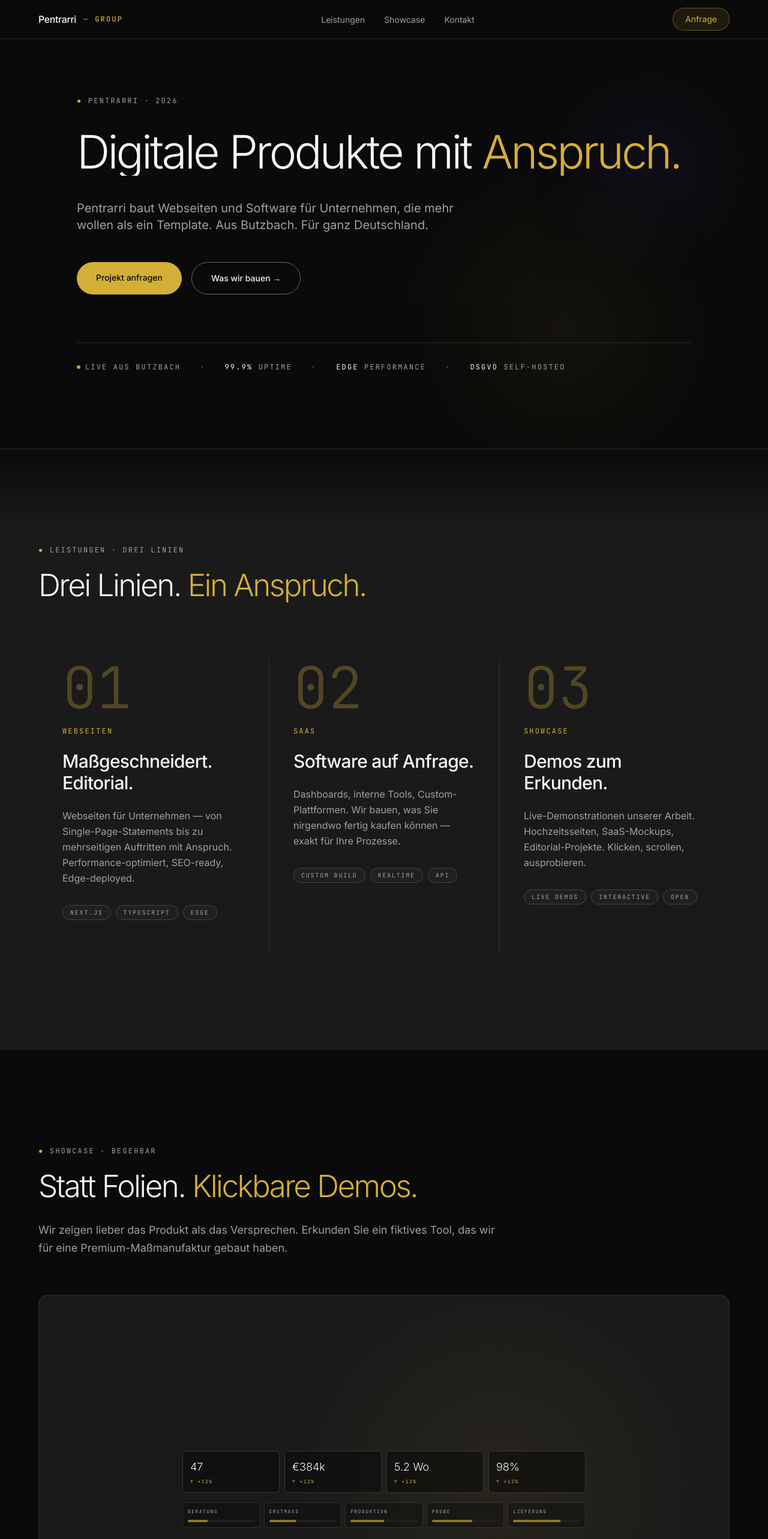
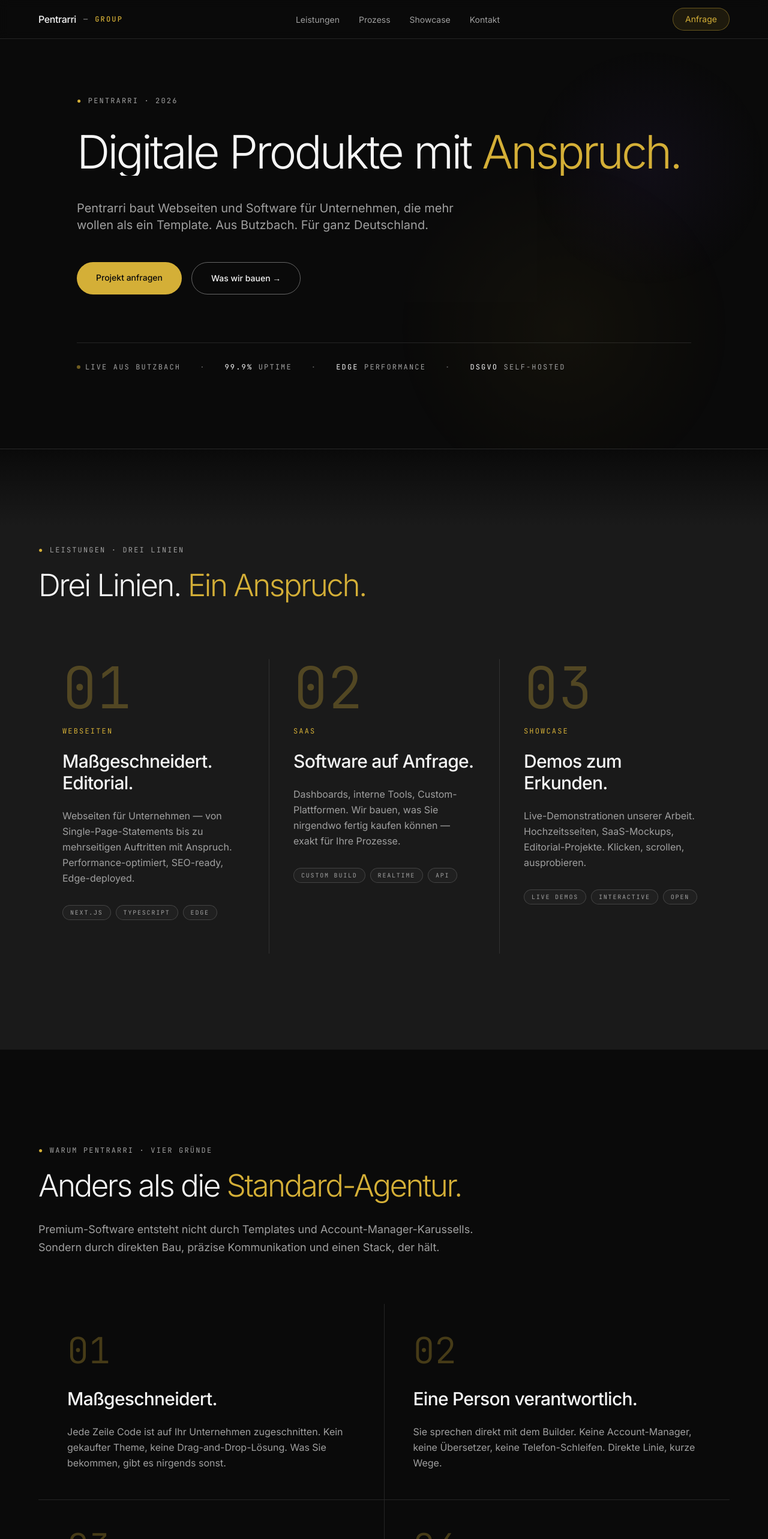
Before and after one commit to Pentrarri-cmd/pentrarri-next, a Next.js app: page / in a window 1280 px wide. Shown: the top 2566 px of the page at 60% size. Built offline with nearby package versions, Linux system fonts and the light colour scheme.

Commit message:
feat: home-page-reihenfolge mit allen story-sektionen + nav-update

```diff
--- a/src/app/page.tsx
+++ b/src/app/page.tsx
@@ -1,7 +1,11 @@
 import { Header } from '@/components/Header';
 import { Hero } from '@/components/Hero';
 import { Services } from '@/components/Services';
+import { WhyPentrarri } from '@/components/WhyPentrarri';
+import { HowWeWork } from '@/components/HowWeWork';
 import { Showcase } from '@/components/Showcase';
+import { BehindPentrarri } from '@/components/BehindPentrarri';
+import { Contact } from '@/components/Contact';
 import { Footer } from '@/components/Footer';
 import { CustomCursor } from '@/components/CustomCursor';
 
@@ -13,7 +17,11 @@ export default function Home() {
       <main>
         <Hero />
         <Services />
+        <WhyPentrarri />
+        <HowWeWork />
         <Showcase />
+        <BehindPentrarri />
+        <Contact />
       </main>
       <Footer />
     </>
--- a/src/components/Header.tsx
+++ b/src/components/Header.tsx
@@ -6,6 +6,7 @@ import { Container } from './Container';
 
 const navItems = [
   { label: 'Leistungen', href: '#leistungen' },
+  { label: 'Prozess', href: '#prozess' },
   { label: 'Showcase', href: '#showcase' },
   { label: 'Kontakt', href: '#kontakt' },
 ];
```
